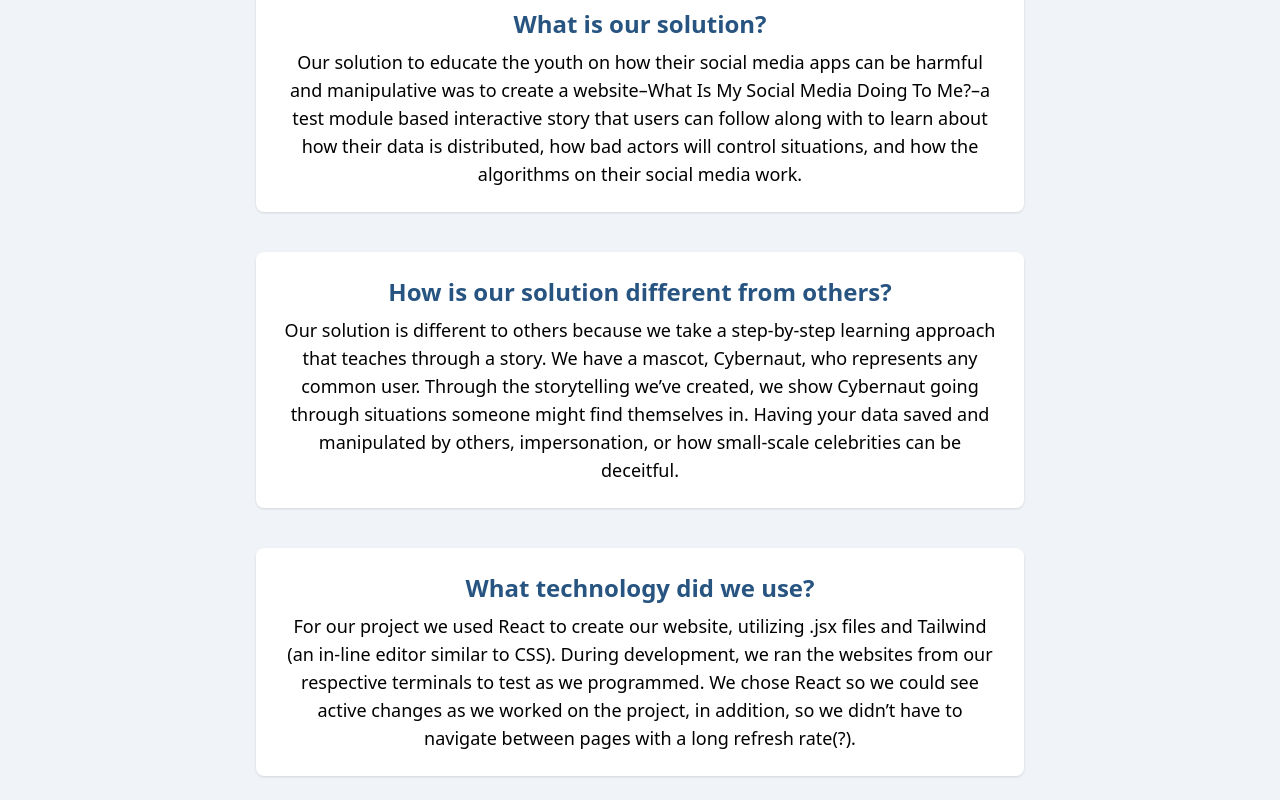
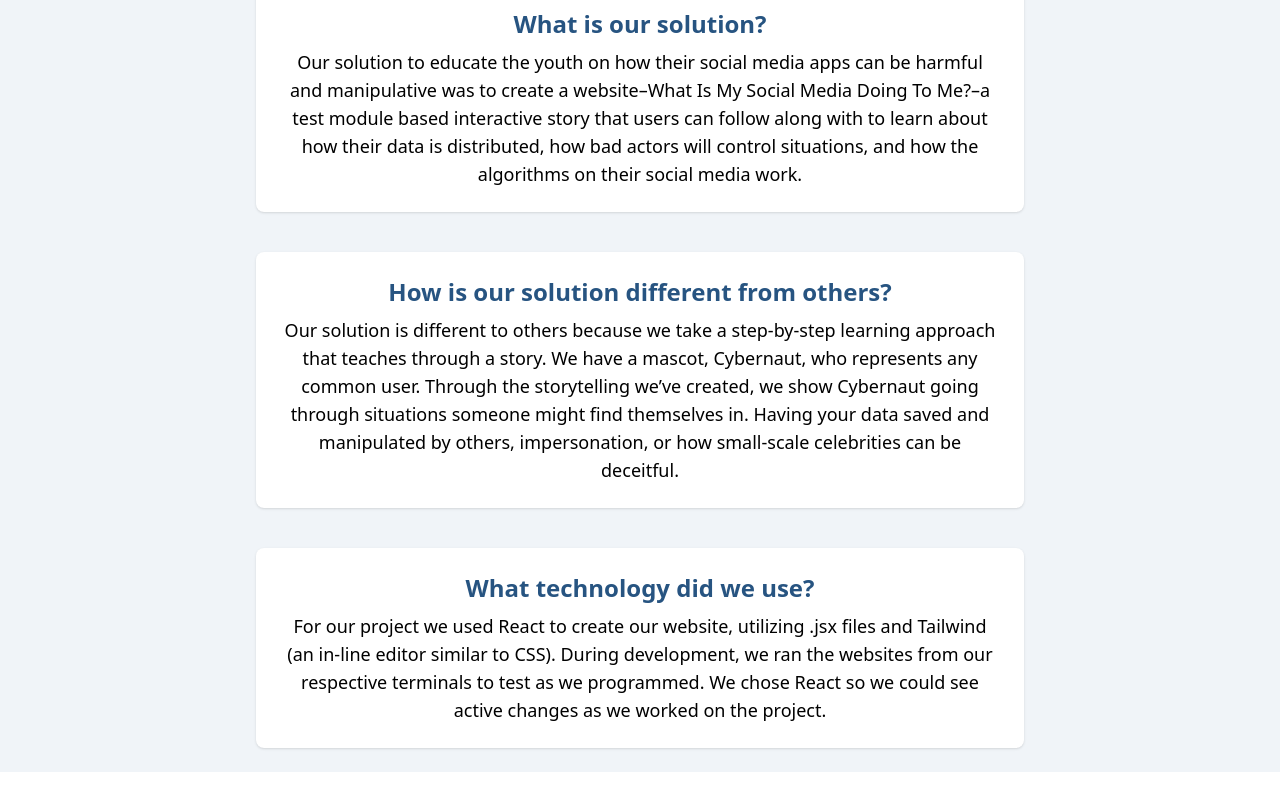
Before and after one commit to danielszark/cybernautwebsite, a React (Vite) app: page /description in a window 1280 px wide. Shown: the part 2268-3068 px from the top of the page. After the commit the page ends 3040 px from the top, so only its background shows below. Built offline with nearby package versions, Linux system fonts and the light colour scheme; a web font is replaced by a local one.

Commit message:
Changed the last text box

```diff
--- a/src/pages/Description.jsx
+++ b/src/pages/Description.jsx
@@ -20,7 +20,7 @@ const boxData = [
 
   { header: "How is our solution different from others?", content: "Our solution is different to others because we take a step-by-step learning approach that teaches through a story. We have a mascot, Cybernaut, who represents any common user. Through the storytelling we’ve created, we show Cybernaut going through situations someone might find themselves in. Having your data saved and manipulated by others, impersonation, or how small-scale celebrities can be deceitful." },
 
-  { header: "What technology did we use?", content: "For our project we used React to create our website, utilizing .jsx files and Tailwind (an in-line editor similar to CSS). During development, we ran the websites from our respective terminals to test as we programmed. We chose React so we could see active changes as we worked on the project, in addition, so we didn’t have to navigate between pages with a long refresh rate(?)." },
+  { header: "What technology did we use?", content: "For our project we used React to create our website, utilizing .jsx files and Tailwind (an in-line editor similar to CSS). During development, we ran the websites from our respective terminals to test as we programmed. We chose React so we could see active changes as we worked on the project." },
 
 
 ];
```
